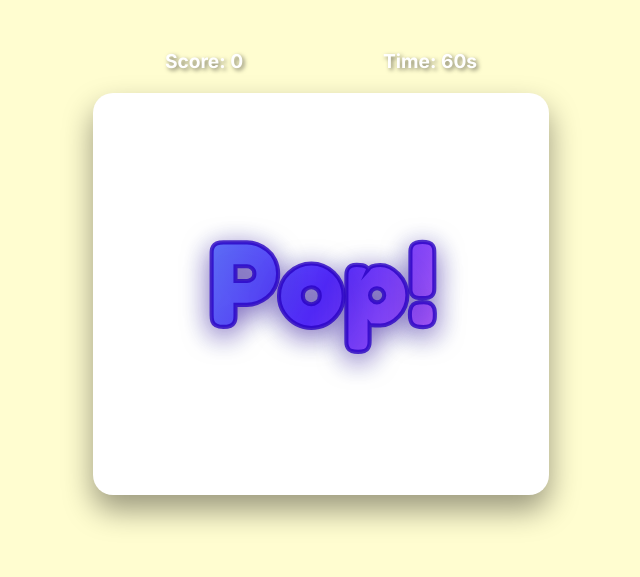
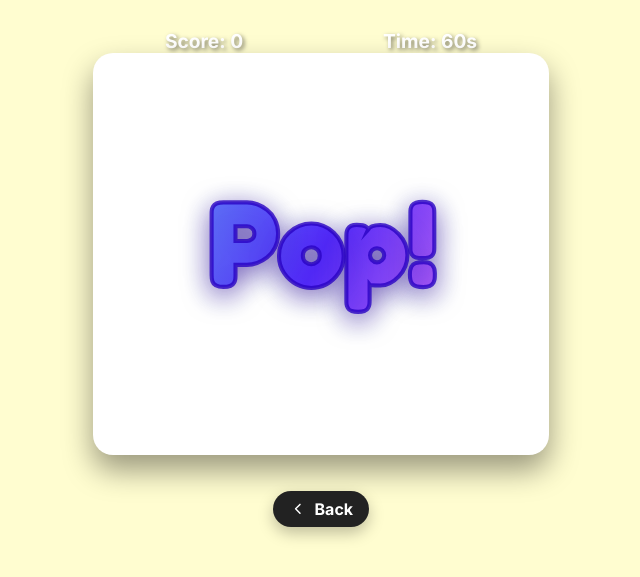
Before and after one commit to aisheikh1/Bubble_Pop_Frenzy, a website built with Vite: page index.html in a window 1280 px wide. Both pictures are taken after a click on the button "Classic Mode". Shown: the part 173-750 px from the top of the page, without its empty margins (319-959 px from the left). Built offline with nearby package versions, Linux system fonts and the light colour scheme.

Commit message:
adding a back button

```diff
--- a/src/js/game.js
+++ b/src/js/game.js
@@ -91,6 +91,26 @@ const GAME_CONSTANTS = {
 // ---------------------------
 // Game Functions
 // ---------------------------
+
+function setBackButtonVisible(visible) {
+  if (gameConfig?.backButton) {
+    visible ? gameConfig.backButton.show() : gameConfig.backButton.hide();
+  }
+}
+
+function goToMainMenu() {
+  // stop the loop if running
+  gameActive = false;
+  gamePrepared = false;
+  if (animFrameId) cancelAnimationFrame(animFrameId);
+
+  // hide canvas and button
+  if (gameConfig?.canvasManager) gameConfig.canvasManager.hide();
+  setBackButtonVisible(false);
+
+  // show mode selection
+  showModeSelection();
+}
 
 async function startCountdown(config) {
   const countdownValues = ['3', '2', '1', 'Pop!'];
@@ -211,7 +231,7 @@ async function prepareGame(config, mode) {
   gameConfig.modeDisplay.textContent = gameMode === 'classic' ? 'Classic Mode' : 'Survival Mode';
 
   await config.canvasManager.showWithAnimation();
-
+  setBackButtonVisible(true);        // <--- add this after the await
   startCountdown(config);
 
   gamePrepared = true;
@@ -447,7 +467,7 @@ function endGame() {
   cancelAnimationFrame(animFrameId);
 
   gameConfig.canvasManager.hide();
-
+  setBackButtonVisible(false);
   if (gameMode === 'classic') {
     showMessageBox(
       "Time's Up!",
@@ -470,6 +490,7 @@ function endGame() {
 async function showModeSelection() {
   await hideMessageBox();
   gameConfig.gameInfo.style.display = 'none';
+  setBackButtonVisible(false);
   showMessageBox(
     "Select Mode",
     "Choose your game mode:", [{
@@ -495,5 +516,6 @@ export {
   gameLoop,
   handleCanvasPointerDown,
   endGame,
-  updateUI
+  updateUI,
+  goToMainMenu     // <--- add this
 };
--- a/src/js/main.js
+++ b/src/js/main.js
@@ -1,9 +1,11 @@
 // src/js/main.js
 
-import { startGame, handleCanvasPointerDown, updateUI } from './game.js';
+import { startGame, handleCanvasPointerDown, updateUI, goToMainMenu } from './game.js';
 import { showMessageBox, hideMessageBox } from './ui/messageBox.js';
 import { CanvasManager } from './canvasManager.js';
 import { initializeAnimatedTitle, preloadTitleAnimations } from './gametitlemanagement/index.js';
+import { BackButton } from './ui/BackButton.js';
+
 
 // Declare variables to hold DOM elements
 export let scoreDisplay;
@@ -118,6 +120,12 @@ window.addEventListener('load', () => {
   gameInfo = document.getElementById("gameInfo");
   gameContainer = document.querySelector(".game-container");
 
+  // Build the Back button module (auto-inserts under canvas)
+  const backButton = new BackButton(gameContainer, canvasManager.element);
+  backButton.onClick(() => goToMainMenu());
+
+
+
   // Initialize animated game title
   initializeGameTitle();
 
@@ -132,7 +140,8 @@ window.addEventListener('load', () => {
     survivalStatsDisplay,
     survivalTimeElapsedDisplay,
     survivalMissesDisplay,
-    gameInfo
+    gameInfo,
+    backButton // adding back button
   };
 
   // Show main menu
--- /dev/null
+++ b/src/js/ui/BackButton.js
@@ -0,0 +1,41 @@
+// src/js/ui/BackButton.js
+export class BackButton {
+  /**
+   * @param {HTMLElement} gameContainer  The .game-container element
+   * @param {HTMLCanvasElement} canvasEl  The game canvas element
+   */
+  constructor(gameContainer, canvasEl) {
+    this.container = gameContainer;
+    this.canvas = canvasEl;
+
+    // Create the flexible “below-canvas” area
+    this.below = document.createElement('div');
+    this.below.className = 'below-canvas';
+
+    // Create the button itself
+    this.button = document.createElement('button');
+    this.button.className = 'back-btn hidden';
+    this.button.innerHTML = `
+      <svg viewBox="0 0 24 24" aria-hidden="true">
+        <path d="M15 18l-6-6 6-6" fill="none" stroke="currentColor"
+              stroke-width="2" stroke-linecap="round" stroke-linejoin="round"/>
+      </svg>
+      <span>Back</span>
+    `;
+
+    // Insert after the canvas (so it is “under” the canvas)
+    this.container.insertBefore(this.below, this.canvas.nextSibling);
+    this.below.appendChild(this.button);
+
+    // Default no-op
+    this._handler = () => {};
+    this.button.addEventListener('click', () => this._handler());
+  }
+
+  onClick(handler) {
+    this._handler = typeof handler === 'function' ? handler : () => {};
+  }
+
+  show()  { this.button.classList.remove('hidden'); }
+  hide()  { this.button.classList.add('hidden');  }
+}
--- a/src/styles/styles.css
+++ b/src/styles/styles.css
@@ -51,7 +51,7 @@ canvas.canvas-appearing {
   display: flex;
   flex-direction: column;
   align-items: center;
-  gap: 20px;
+  gap: 0px;
   width: 95vw;
   max-width: 500px;
   height: 90vh;
@@ -59,6 +59,52 @@ canvas.canvas-appearing {
   box-sizing: border-box;
   position: relative;
 }
+
+/* Flexible area under the canvas that fills all remaining space */
+.below-canvas {
+  flex: 1;                 /* take all leftover height beneath the canvas */
+  width: 100%;
+  display: flex;           /* center the button inside this region */
+  align-items: center;     /* vertical center -> equidistant top/bottom of this area */
+  justify-content: center; /* horizontal center */
+}
+
+/* High-contrast pill button on cream background (#fffdd0) */
+.back-btn {
+  display: inline-flex;
+  align-items: center;
+  gap: 0.5rem;
+  padding: 0.6rem 1rem;
+  border: none;
+  border-radius: 999px;
+  background: #222;        /* strong contrast with #fffdd0 */
+  color: #fff;
+  font: 600 1rem/1 'Inter', sans-serif;
+  box-shadow: 0 6px 15px rgba(0,0,0,0.25);
+  cursor: pointer;
+  transform: translateZ(0);
+}
+
+.back-btn svg {
+  width: 1.1rem;
+  height: 1.1rem;
+  flex: 0 0 auto;
+}
+
+.back-btn:active {
+  transform: translateY(1px);
+}
+
+/* Hidden by default; shown only during gameplay */
+.back-btn.hidden {
+  display: none;
+}
+
+.back-btn:focus-visible {
+  outline: 3px solid #000;
+  outline-offset: 3px;
+}
+
 
 .game-info {
   display: flex;
```
